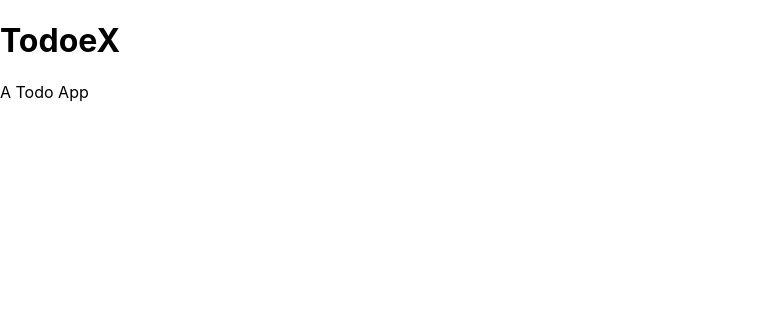
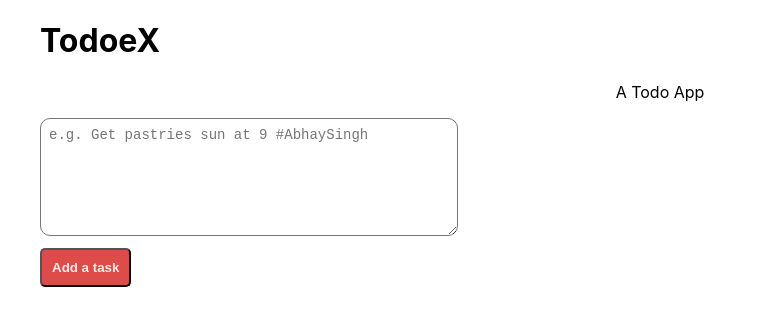
Before and after one commit to Lycan47/TodoeX, a React (Create React App) app in the folder todoex/: page / in a window 1280 px wide. Shown: the top 326 px of the page, without its empty margins (0-767 px from the left). Built offline with nearby package versions, Linux system fonts and the light colour scheme.

Commit message:
15/11/2020 - Input Box & Add Button

```diff
--- a/todoex/public/index.html
+++ b/todoex/public/index.html
@@ -24,7 +24,7 @@
       work correctly both with client-side routing and a non-root public URL.
       Learn how to configure a non-root public URL by running `npm run build`.
     -->
-    <title>TodoeX</title>
+    <title>TodoeX: A Todo App</title>
   </head>
   <body>
     <noscript>You need to enable JavaScript to run this app.</noscript>
--- /dev/null
+++ b/todoex/src/App.css
@@ -0,0 +1,34 @@
+.app_header{
+    align-items: center;
+    margin-left: 40px;
+    justify-content: center;
+}
+
+.beyonce{
+    display: flex;
+    align-items: center;
+    /* margin-left: 40px; */
+    justify-content: center;
+}
+
+.input_field{
+    width: 400px;
+    height: 100px;
+    border-radius: 10px;
+    font-size: 14px;
+    padding: 8px;
+    /* overflow-wrap: break-word; */
+    /* word-break: break-word; */
+
+}
+
+.add_button{
+    display: flex;
+    flex-direction: column;
+    margin-top: 8px;
+    border-radius: 5px;
+    background-color:#DE4C4A;
+    color: #FFFFFFDE;
+    padding: 10px;
+    font-weight: bold;
+}
--- a/todoex/src/App.js
+++ b/todoex/src/App.js
@@ -1,13 +1,19 @@
 import React from 'react';
+import './App.css';
+
 
 function App() {
   return (
-    <div className="App">
-      <header className="App-header">
+    <div className="app">
+      <header className="app_header">
         <h1>TodoeX</h1>
-        <p>
+        <p className = "beyonce">
           A Todo App
         </p>
+        <textarea type = "text" className='input_field' name = 'Todo list' placeholder= "e.g. Get pastries sun at 9 #AbhaySingh"/>
+        <input type="submit" className='add_button' value="Add a task" />
+
+
       </header>
     </div>
   );
```
